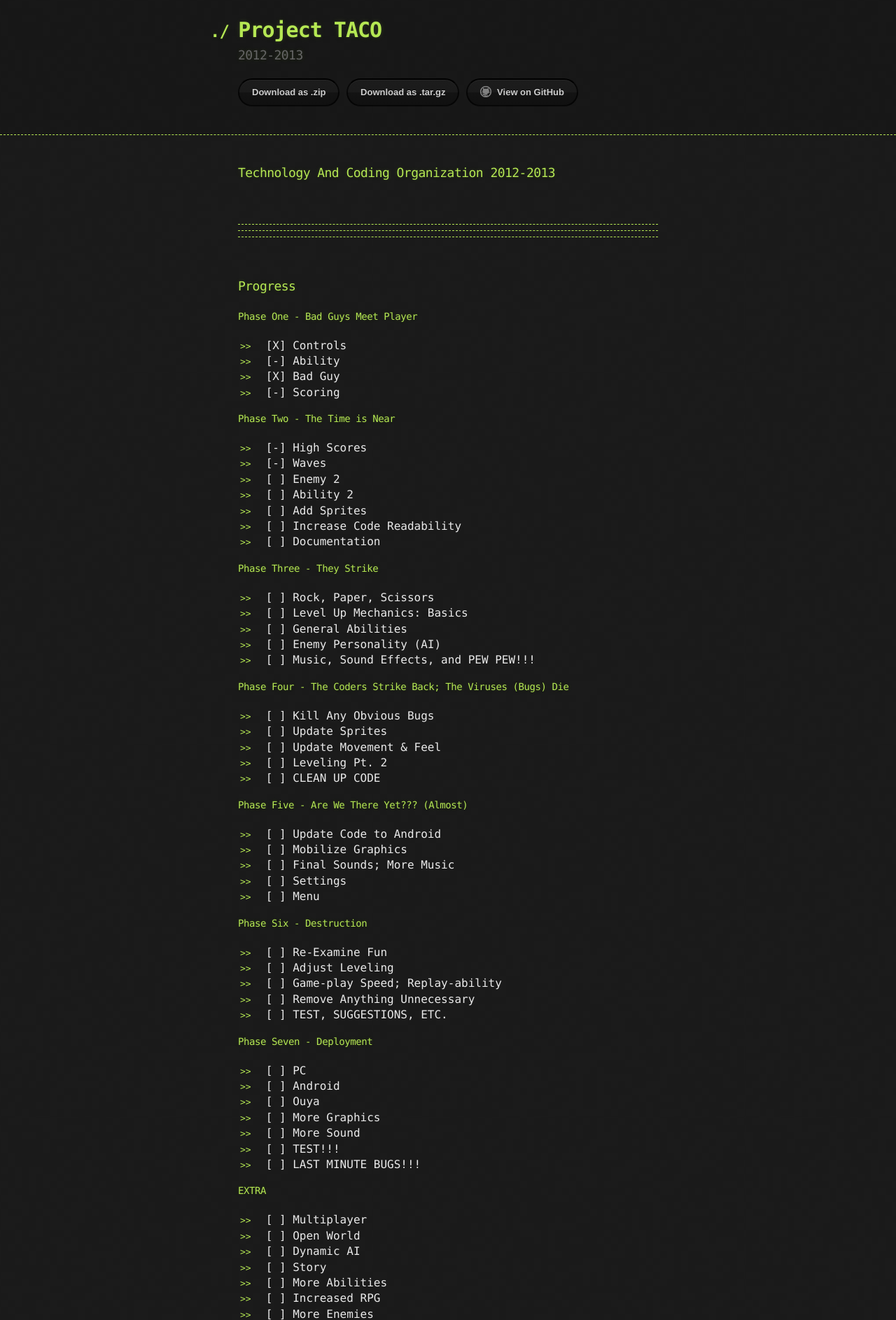
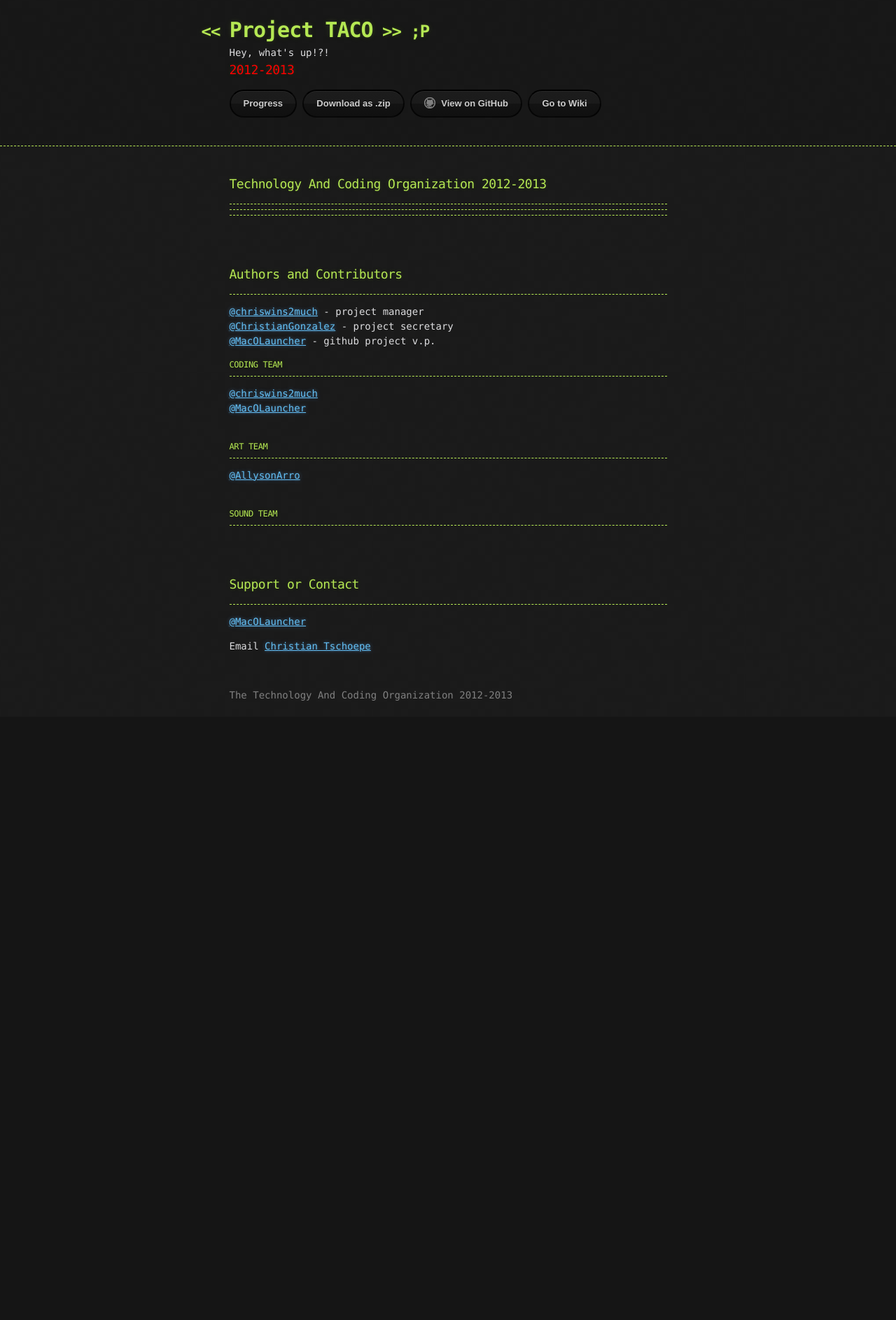
Before and after one commit to TRTACO/game, a plain HTML site: page index.html in a window 1280 px wide. Shown: the top 1886 px of the page at 70% size. After the commit the page ends 1024 px from the top, so only its background shows below. Drawn offline with nearby package versions, Linux system fonts and the light colour scheme.

Commit message:
Added a page to the site and made it much more awesome
Everything's much more organized now and is much more appealing!

```diff
--- a/index.html
+++ b/index.html
@@ -7,6 +7,8 @@
     <link rel="stylesheet" type="text/css" href="stylesheets/stylesheet.css" media="screen" />
     <link rel="stylesheet" type="text/css" href="stylesheets/pygment_trac.css" media="screen" />
     <link rel="stylesheet" type="text/css" href="stylesheets/print.css" media="print" />
+    <script type="text/javascript" src="//ajax.googleapis.com/ajax/libs/jquery/2.0.0/jquery.min.js"></script>
+    <script type="text/javascript" src="javascripts/main.js"></script>
 
     <title>Project TACO by TRTACO</title>
   </head>
@@ -19,9 +21,10 @@
         <h2>2012-2013</h2>
 
         <section id="downloads">
+		  <a href="progress.html" class="btn">Progress</a>
           <a href="https://github.com/TRTACO/game/zipball/master" class="btn">Download as .zip</a>
-          <a href="https://github.com/TRTACO/game/tarball/master" class="btn">Download as .tar.gz</a>
           <a href="https://github.com/TRTACO/game" class="btn btn-github"><span class="icon"></span>View on GitHub</a>
+		  <a href="https://github.com/TRTACO/game/wiki/TACO-Game" class="btn">Go to Wiki</a>
         </section>
       </div>
     </header>
@@ -30,103 +33,11 @@
       <section id="main_content">
         <h3>Technology And Coding Organization 2012-2013</h3>
 
-<p><br></p>
+<p></p>
 
 <hr><hr><hr><p><br></p>
 
-
-
-
-
-<h3>Progress</h3>
-
-<h4>Phase One - Bad Guys Meet Player</h4>
-
-<ul>
-<li>[X] Controls</li>
-<li>[-] Ability</li>
-<li>[X] Bad Guy</li>
-<li>[-] Scoring
-<br>
-</li>
-</ul><h4>Phase Two - The Time is Near</h4>
-
-<ul>
-<li>[-] High Scores</li>
-<li>[-] Waves</li>
-<li>[ ] Enemy 2</li>
-<li>[ ] Ability 2</li>
-<li>[ ] Add Sprites</li>
-<li>[ ] Increase Code Readability</li>
-<li>[ ] Documentation
-<br>
-</li>
-</ul><h4>Phase Three - They Strike</h4>
-
-<ul>
-<li>[ ] Rock, Paper, Scissors</li>
-<li>[ ] Level Up Mechanics: Basics</li>
-<li>[ ] General Abilities</li>
-<li>[ ] Enemy Personality (AI)</li>
-<li>[ ] Music, Sound Effects, and PEW PEW!!!
-<br>
-</li>
-</ul><h4>Phase Four - The Coders Strike Back; The Viruses (Bugs) Die</h4>
-
-<ul>
-<li>[ ] Kill Any Obvious Bugs</li>
-<li>[ ] Update Sprites</li>
-<li>[ ] Update Movement &amp; Feel</li>
-<li>[ ] Leveling Pt. 2</li>
-<li>[ ] CLEAN UP CODE
-<br>
-</li>
-</ul><h4>Phase Five - Are We There Yet??? (Almost)</h4>
-
-<ul>
-<li>[ ] Update Code to Android</li>
-<li>[ ] Mobilize Graphics</li>
-<li>[ ] Final Sounds; More Music</li>
-<li>[ ] Settings</li>
-<li>[ ] Menu
-<br>
-</li>
-</ul><h4>Phase Six - Destruction</h4>
-
-<ul>
-<li>[ ] Re-Examine Fun</li>
-<li>[ ] Adjust Leveling</li>
-<li>[ ] Game-play Speed; Replay-ability</li>
-<li>[ ] Remove Anything Unnecessary</li>
-<li>[ ] TEST, SUGGESTIONS, ETC.
-<br>
-</li>
-</ul><h4>Phase Seven - Deployment</h4>
-
-<ul>
-<li>[ ] PC</li>
-<li>[ ] Android</li>
-<li>[ ] Ouya</li>
-<li>[ ] More Graphics</li>
-<li>[ ] More Sound</li>
-<li>[ ] TEST!!!</li>
-<li>[ ] LAST MINUTE BUGS!!!
-<br>
-</li>
-</ul><h4>EXTRA</h4>
-
-<ul>
-<li>[ ] Multiplayer</li>
-<li>[ ] Open World</li>
-<li>[ ] Dynamic AI</li>
-<li>[ ] Story</li>
-<li>[ ] More Abilities</li>
-<li>[ ] Increased RPG</li>
-<li>[ ] More Enemies</li>
-<li>[ ] Other
-<br><br>
-</li>
-</ul><hr><hr><h3>Authors and Contributors</h3>
+<br/><h3>Authors and Contributors</h3>
 
 <hr><p><a href="https://github.com/chriswins2much" class="user-mention">@chriswins2much</a> - project manager<br>
 <a href="https://github.com/ChristianGonzalez" class="user-mention">@ChristianGonzalez</a> - project secretary<br>
@@ -140,7 +51,7 @@
 
 <h5>Art Team</h5>
 
-<hr><p><br><br></p>
+<hr><p><a href="https://github.com/AllysonArro">@AllysonArro</a><br><br></p>
 
 <h5>Sound Team</h5>
 
@@ -149,7 +60,9 @@
 <h3>Support or Contact</h3>
 
 <hr><p><a href="https://github.com/MacOLauncher" class="user-mention">@MacOLauncher</a>
-<br><br><br></p>
+</p><p>Email <a href="mailto:tschoepe.christian@gmail.com">Christian Tschoepe</a></p><br/>
+<p style="color:grey">The Technology And Coding Organization 2012-2013</p>
+
       </section>
     </div>
 
--- a/javascripts/main.js
+++ b/javascripts/main.js
@@ -1 +1,20 @@
+$(document).ready(function(){
+        //$('title').fade('slow', 1);
+        //$('button').mouseenter(function(){
+        //        $(this).css({
+        //            'color':'red'
+        //        });
+        //});
+        //$('button').mouseleave(function(){
+        //        $(this).css({
+        //            'color':'black'
+        //        });
+        //});
+
+		//$('p').append('<div>text</div>');
+		$('h2').css({ 'color':'red'});
+		$('h1').after("<div>Hey, what's up!?!</div>");
+
+});
+
 console.log('This would be the main JS file.');
--- a/stylesheets/stylesheet.css
+++ b/stylesheets/stylesheet.css
@@ -12,8 +12,10 @@ body {
 
 .container {
   width: 90%;
-  max-width: 600px;
+  max-width: 625px;
   margin: 0 auto;
+  font-size: 14px;
+  color: #DDDDDF;
 }
 
 section {
@@ -22,7 +24,7 @@ section {
 }
 
 h1, h2, h3, h4, h5, h6 {
-  margin: 0 0 20px;
+  margin: 0 0 15px;
 }
 
 li {
@@ -58,7 +60,12 @@ header h1 {
 }
 
 header h1:before {
-  content: "./ ";
+  content: "<< ";
+  font-size: 24px;
+}
+
+header h1:after{
+  content: " >> ;P";
   font-size: 24px;
 }
 
@@ -73,6 +80,13 @@ header h2 {
   text-align: center;
   margin: 0;
 }
+
+/*
+#downloads .btn span {
+  display: inline-block;
+  position: relative;
+  left: 360px;
+}*/
 
 /* Main Content
 */
@@ -207,6 +221,7 @@ hr {
 
 .btn:hover {
   background: -webkit-linear-gradient(top, rgba(40, 40, 40, 0.6), rgba(35, 35, 35, 0.6) 50%, rgba(10, 10, 10, 0.8) 50%, rgba(0, 0, 0, 0.8));
+  color:yellow;
 }
 
 .btn .icon {
```
Also changed, not shown: progress.html (added, +140 -0 lines).
